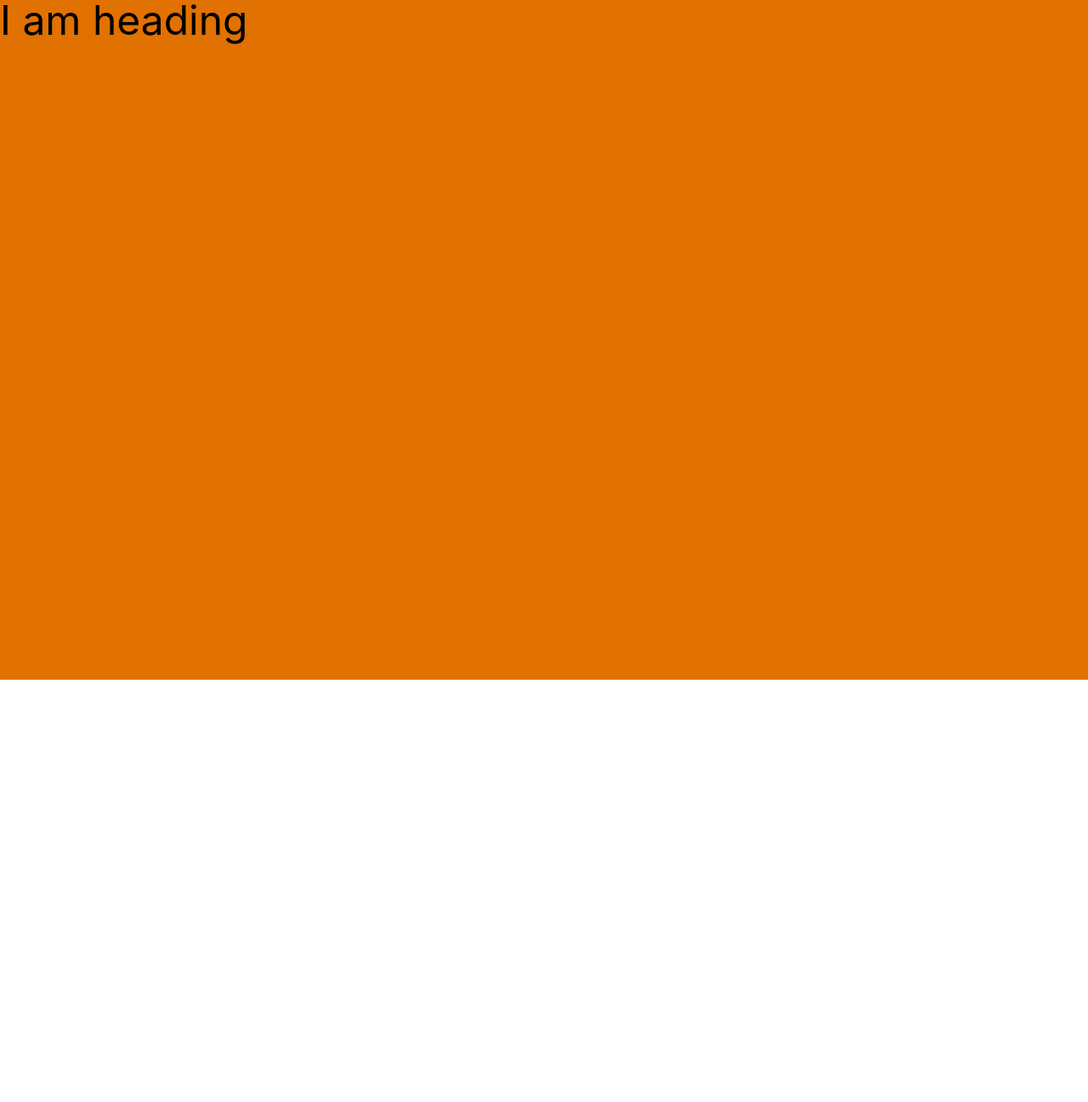
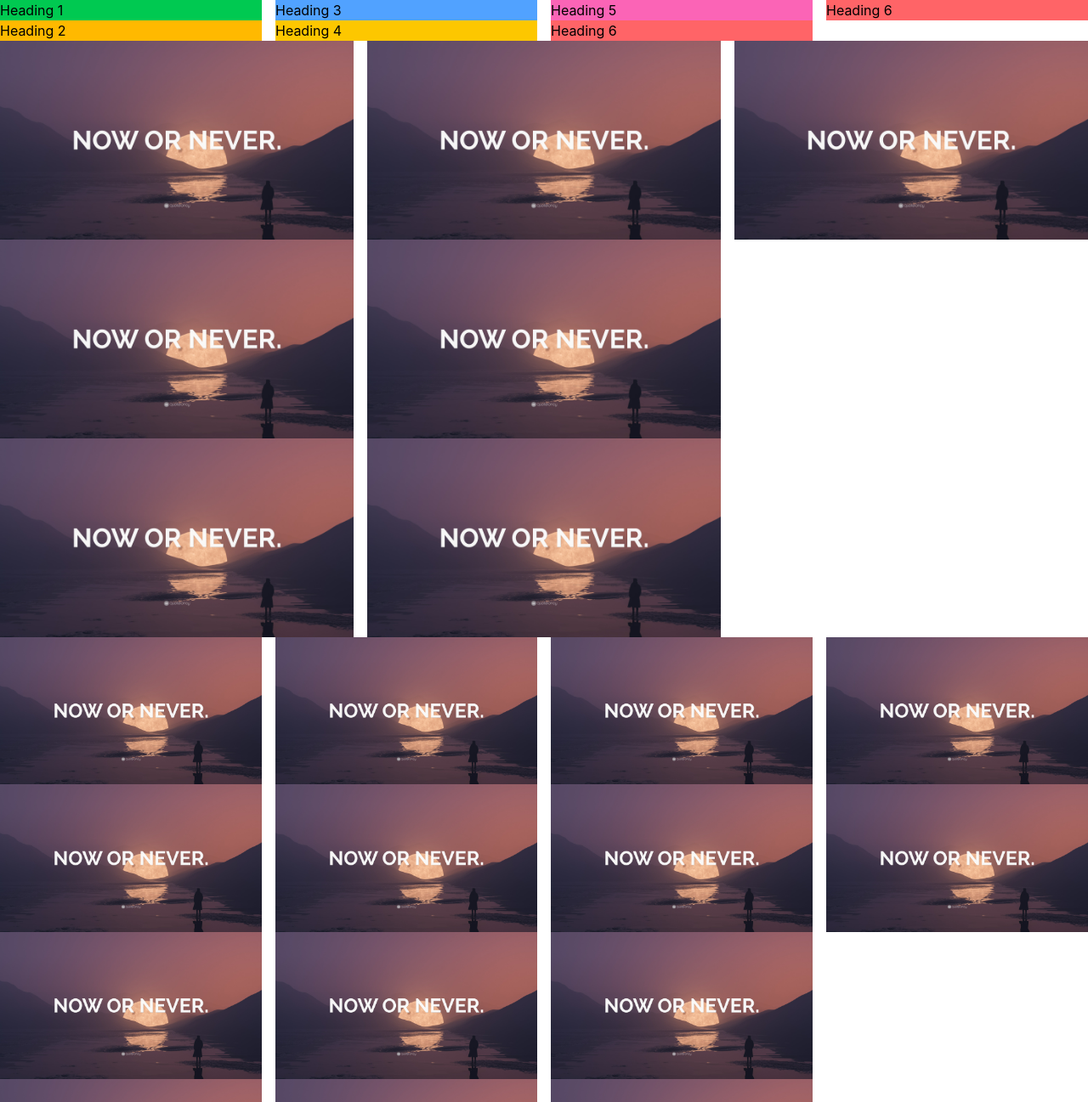
Before and after one commit to md-rayhan-shorif/Tailwind, a React (Vite) app: page / in a window 1280 px wide. Shown: the top 1297 px of the page at 85% size. Before the commit the page ends 800 px from the top, so only its background shows below. Built offline with nearby package versions, Linux system fonts and the light colour scheme.

Commit message:
Columns topic

```diff
--- a/src/App.jsx
+++ b/src/App.jsx
@@ -14,6 +14,7 @@ import Background from './topics/Background'
 import Filters from './topics/Filters'
 import Interactivity from './topics/Interactivity'
 import Responsive from './topics/Responsive'
+import Columns from './topics/Columns'
 
 function App() {
 
@@ -30,7 +31,8 @@ function App() {
       {/* <Background/> */}
       {/* <Filters/> */}
       {/* <Interactivity/> */}
-      <Responsive/>
+      {/* <Responsive/> */}
+      <Columns/>
     </>
   )
 
--- /dev/null
+++ b/src/topics/Columns.jsx
@@ -0,0 +1,51 @@
+import React from 'react'
+import photo from '../assets/photo1.jpg'
+
+const Columns = () => {
+  return (
+    <div className=' h-screen'>
+
+        <div className=' columns-4'>
+
+
+        <h1 className=' bg-green-500'>Heading 1</h1>
+        <h1 className=' bg-amber-400'>Heading 2</h1>
+        <h1 className=' bg-blue-400'>Heading 3</h1>
+        <h1 className=' bg-yellow-400'>Heading 4</h1>
+        <h1 className=' bg-pink-400'>Heading 5</h1>
+        <h1 className=' bg-red-400'>Heading 6</h1>
+        <h1 className=' bg-red-400'>Heading 6</h1>
+
+        </div>
+        {/* jodi manual set korte chai koto gulo image rakhbo screen e. */}
+        <div className=' columns-3'>
+            <img src={photo} alt="" />
+            <img src={photo} alt="" />
+            <img src={photo} alt="" />
+            <img src={photo} alt="" />
+            <img src={photo} alt="" />
+            <img src={photo} alt="" />
+            <img src={photo} alt="" />
+        </div>
+    {/* Responsive condition diye columns set kora */}
+        <div className=' columns-1 lg:columns-4 md:columns-3 sm:columns-2 '>
+            <img src={photo} alt="" />
+            <img src={photo} alt="" />
+            <img src={photo} alt="" />
+            <img src={photo} alt="" />
+            <img src={photo} alt="" />
+            <img src={photo} alt="" />
+            <img src={photo} alt="" />
+            <img src={photo} alt="" />
+            <img src={photo} alt="" />
+            <img src={photo} alt="" />
+            <img src={photo} alt="" />
+            <img src={photo} alt="" />
+            <img src={photo} alt="" />
+            <img src={photo} alt="" />
+        </div>
+    </div>
+  )
+}
+
+export default Columns
--- a/src/topics/Responsive.jsx
+++ b/src/topics/Responsive.jsx
@@ -16,8 +16,8 @@ const Responsive = () => {
       <h1 className='
       text-xl
      sm:text-2xl
-     lg:text-3xl
-     md:text-4xl
+     md:text-3xl
+     lg:text-4xl
      xl:text-5xl
      2xl:text-6xl
       '>
```
